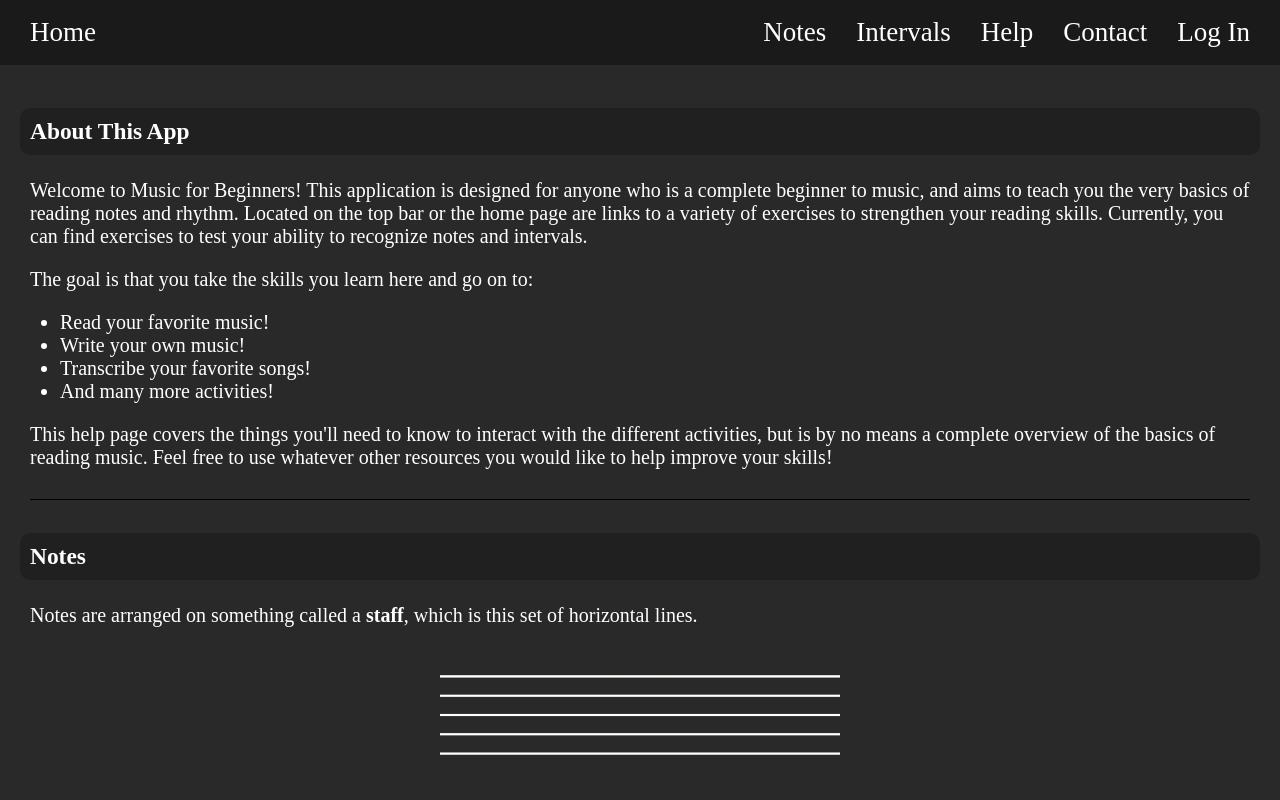
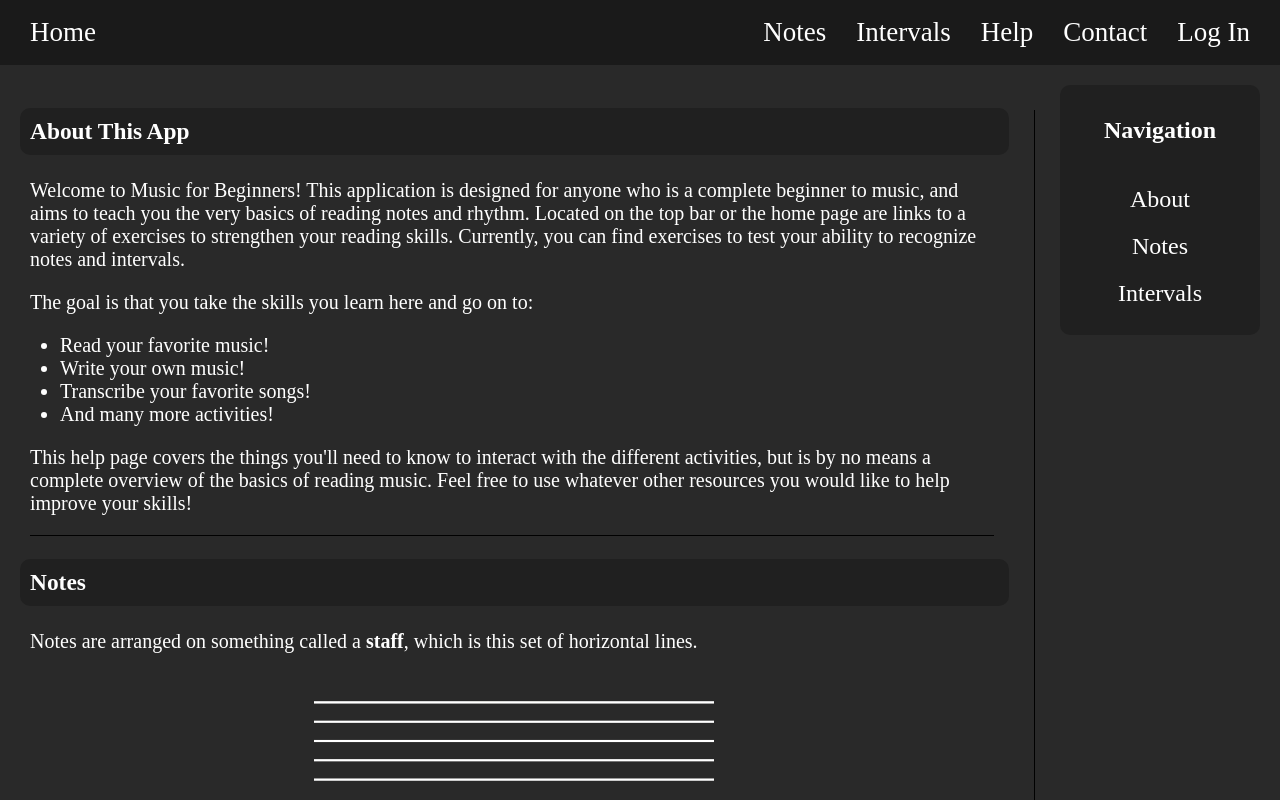
Before and after one commit to MostLikelyNotHuman/u2-rebuild, a React (Vite) app in the folder mfbr2/: page /help in a window 1280 px wide. Shown: the top 800 px of the page. Built offline with nearby package versions, Linux system fonts and the light colour scheme.

Commit message:
simple nav menu format (non-functional)

```diff
--- a/mfbr2/src/components/HelpPage.css
+++ b/mfbr2/src/components/HelpPage.css
@@ -1,6 +1,6 @@
 .helpPage-main {
     display: flex;
-    flex-direction: column;
+    flex-direction: row-reverse;
     padding: 20px;
     color: white;
     background-color: rgb(41, 41, 41);
@@ -17,9 +17,38 @@ h3 {
     border-radius: 10px;
 }
 
+#helpPage-navMenu {
+    background-color: rgb(32, 32, 32);
+    display: flex;
+    flex-direction: column;
+    min-width: 200px;
+    max-height: 250px;
+    font-size: larger;
+    align-items: center;
+    border-radius: 10px;
+}
+
+#helpPage-navMenu p {
+    margin: 10px;
+}
+
+.divider {
+    background-color: #000000;
+    height: 100%;
+    width: 4px;
+    margin: 25px;
+}
+
 #helpPage-intervals {
     display: flex;
     flex-direction: column;
+}
+
+#helpPage-content .divider {
+    background-color: #000;
+    height: 1px;
+    margin: 10px;
+    width: 97.5%;
 }
 
 table {
--- a/mfbr2/src/components/HelpPage.jsx
+++ b/mfbr2/src/components/HelpPage.jsx
@@ -12,6 +12,14 @@ import sharpSymbol from "../assets/images/help-page/sharp.png";
 const HelpPage = () => {
     return (
         <main className="helpPage-main">
+            <div id="helpPage-navMenu">
+                <h4>Navigation</h4>
+                <p>About</p>
+                <p>Notes</p>
+                <p>Intervals</p>
+            </div>
+            <Divider />
+            <div id="helpPage-content">
                 <div id="helpPage-about">
                     <h3>About This App</h3>
                         <p> Welcome to Music for Beginners! This application is designed for anyone
@@ -96,6 +104,7 @@ const HelpPage = () => {
                     </table>
                 </div>
                 <Divider />
+            </div>
         </main>
     )
 }
```
Lines whose indentation alone changed are shown as unchanged.
